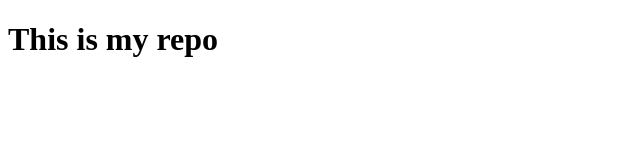
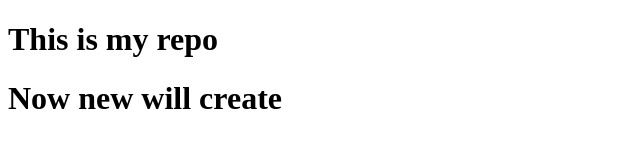
Before and after one commit to MohiniUghade/eccomerce_repo_new, a plain HTML site: page index.html in a window 1280 px wide. Shown: the whole page, without its empty margins (0-640 px from the left). Drawn offline with Linux system fonts and the light colour scheme.

Commit message:
modified index.html

```diff
--- a/index.html
+++ b/index.html
@@ -7,5 +7,6 @@
 </head>
 <body>
     <h1>This is my repo</h1>
+    <h1>Now new will create</h1>
 </body>
 </html>
```
